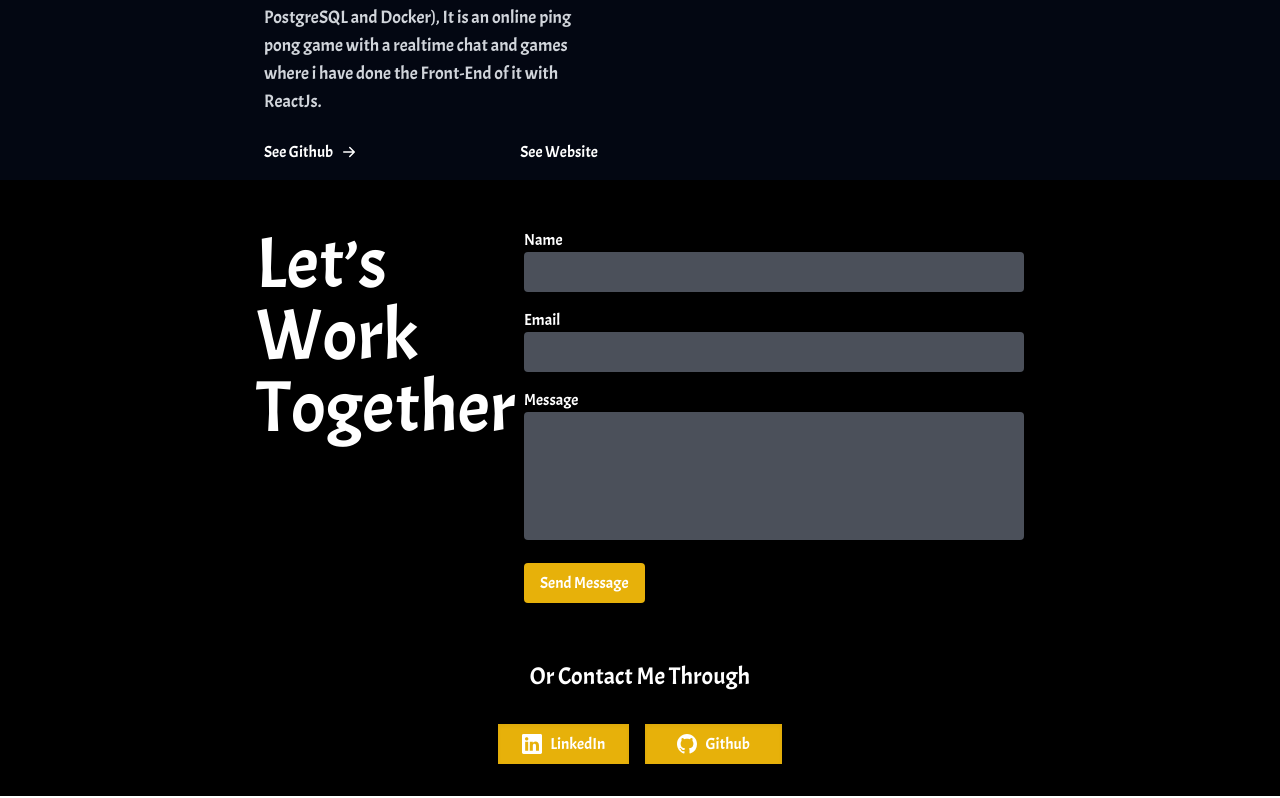
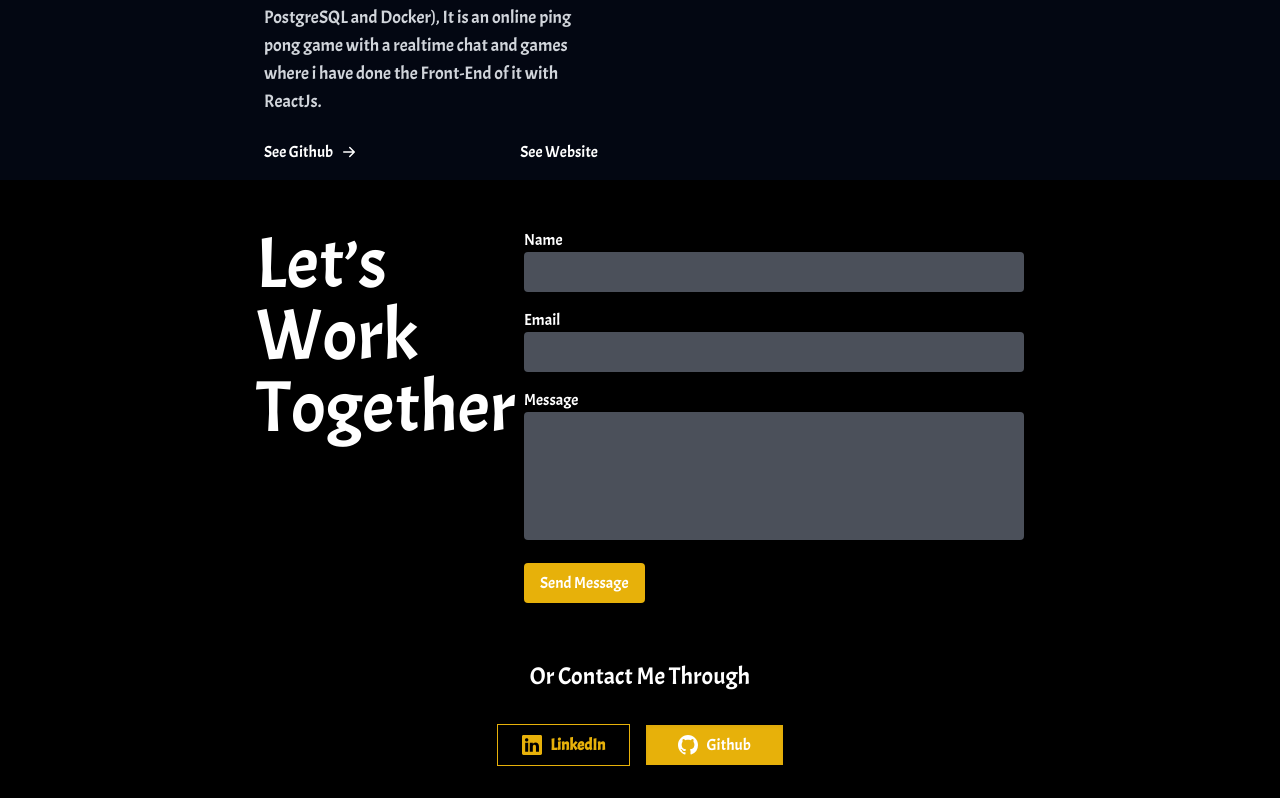
Before and after one commit to mmounib/Portfolio, a Next.js app: page / in a window 1280 px wide. Shown: the part 3130-3928 px from the top of the page. Built offline with nearby package versions, Linux system fonts and the light colour scheme; a web font is replaced by a local one.

Commit message:
almost finishing everything

```diff
--- a/app/Components/Contact.tsx
+++ b/app/Components/Contact.tsx
@@ -4,16 +4,40 @@ import Link from 'next/link'
 import { BsGithub, BsLinkedin } from 'react-icons/bs'
 import { motion } from "framer-motion"
 
+import { useRef } from 'react';
+
+import emailjs from 'emailjs-com';
+
 
 
 const Contact = () => {
+
+	const form = useRef<HTMLFormElement>(null);
+
+
+	const submitEmail = (e: React.FormEvent<HTMLFormElement>) => {
+		e.preventDefault();
+
+		if (form.current) {
+			emailjs
+				.sendForm("service_pl0g8jl", "template_olf496g", form.current, "TdmuPTbkguqUAFkOl")
+				.then(
+					(result) => {
+						alert("SUCCESS!")
+					},
+					(error) => {
+						alert("FAILED...")
+					}
+				);
+		}
+	};
 
 	return (
 	  	<div className="bg-black" id='Contact'>
 			<motion.div className="flex w-[60%] max-custom-layout:flex-col max-custom-layout:gap-6 max-custom:w-[80%] mx-auto min-h-[400px] mt-12" initial={{ opacity: 0 }} whileInView={{ opacity: 1 }}>
 				<h1 className="text-7xl max-custom-layout:text-5xl max-custom-layout:text-center leading-12 text-white">Let&rsquo;s Work Together</h1>
 				<div className="flex flex-col w-full h-full">
-					<form className="w-[500px] max-sm:w-[320px] mx-auto ">
+					<form ref={form} className="w-[500px] max-sm:w-[320px] mx-auto " onSubmit={submitEmail}>
 						<div className="mb-4 ">
 							<label htmlFor="name" className="block font-medium text-white">Name</label>
 							<input type="text" id="name" name="name" required className="bg-gray-500 opacity-70 rounded px-3 py-2 w-full focus:outline-none text-white" />
@@ -37,8 +61,8 @@ const Contact = () => {
 			<div className="flex flex-col mx-auto w-[1100px] max-custom-layout:w-[80%] items-center min-h-[90px] my-8">
 				<h3 className='text-white text-2xl'>Or Contact Me Through</h3>
 				<div className="flex gap-4 mt-8 justify-center items-center w-full">
-					<Link href="https://www.linkedin.com/in/mouad-mounib-954418193/" className='text-white flex gap-2 bg-[#E7B10A] py-2 px-6 items-center shadow-inner hover:scale-x-105 transition-all'>
-						<BsLinkedin size={20} className='text-white transition-all' />
+					<Link href="https://www.linkedin.com/in/mouad-mounib-954418193/" className='text-[#E7B10A] border border-[#E7B10A] font-extrabold flex gap-2 bg-black py-2 px-6 items-center shadow-inner hover:scale-x-105 transition-all'>
+						<BsLinkedin size={20} className='text-[#E7B10A] transition-all' />
 						<span>LinkedIn</span>
 					</Link>
 					<Link href="https://github.com/mmounib" className='text-white flex gap-2 bg-[#E7B10A] py-2 px-8 items-center shadow-inner hover:scale-x-105 transition-all'>
--- a/package.json
+++ b/package.json
@@ -18,6 +18,7 @@
     "@types/react": "18.2.14",
     "@types/react-dom": "18.2.6",
     "autoprefixer": "10.4.14",
+    "emailjs-com": "^3.2.0",
     "eslint": "8.44.0",
     "eslint-config-next": "13.4.7",
     "next": "13.4.7",
```
Also changed, not shown: 1 other file (tests, documents, lock files or other folders).
